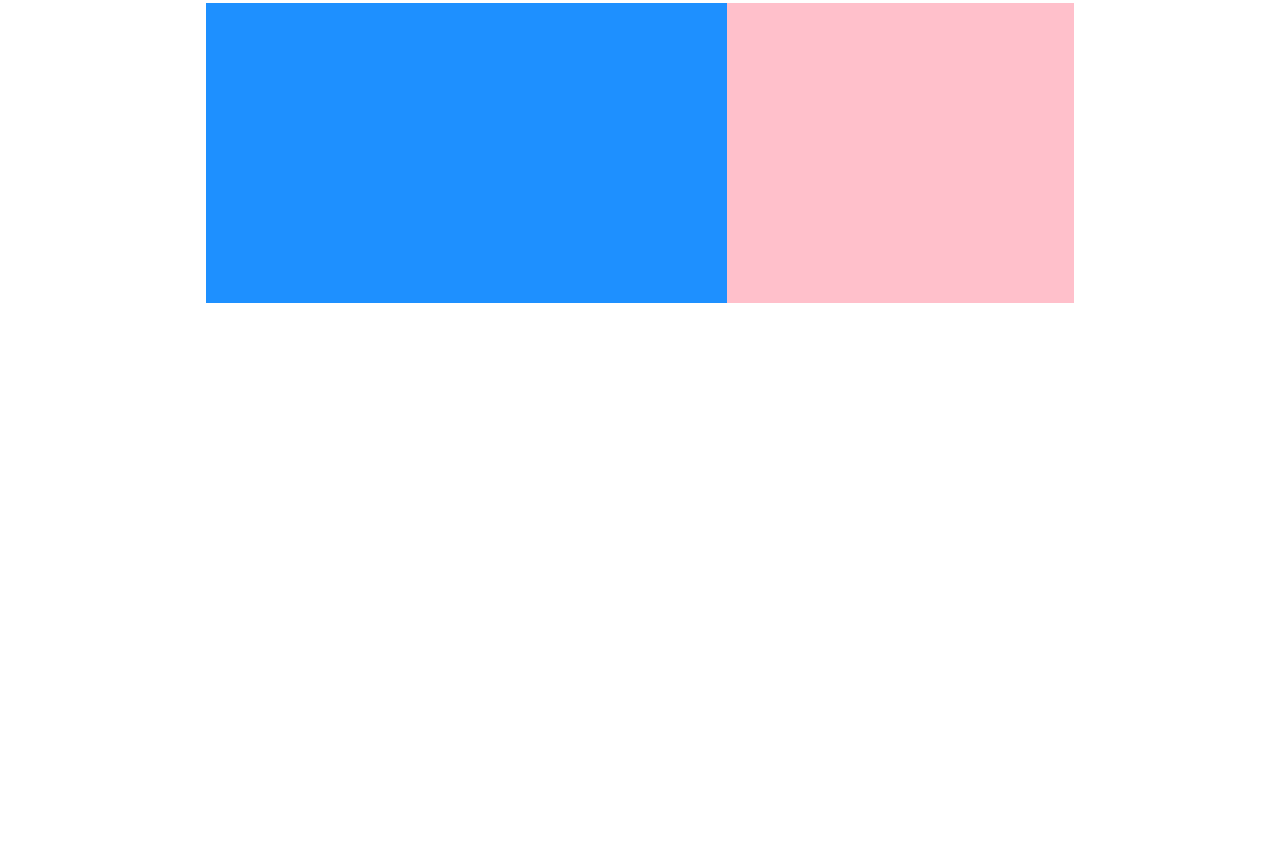
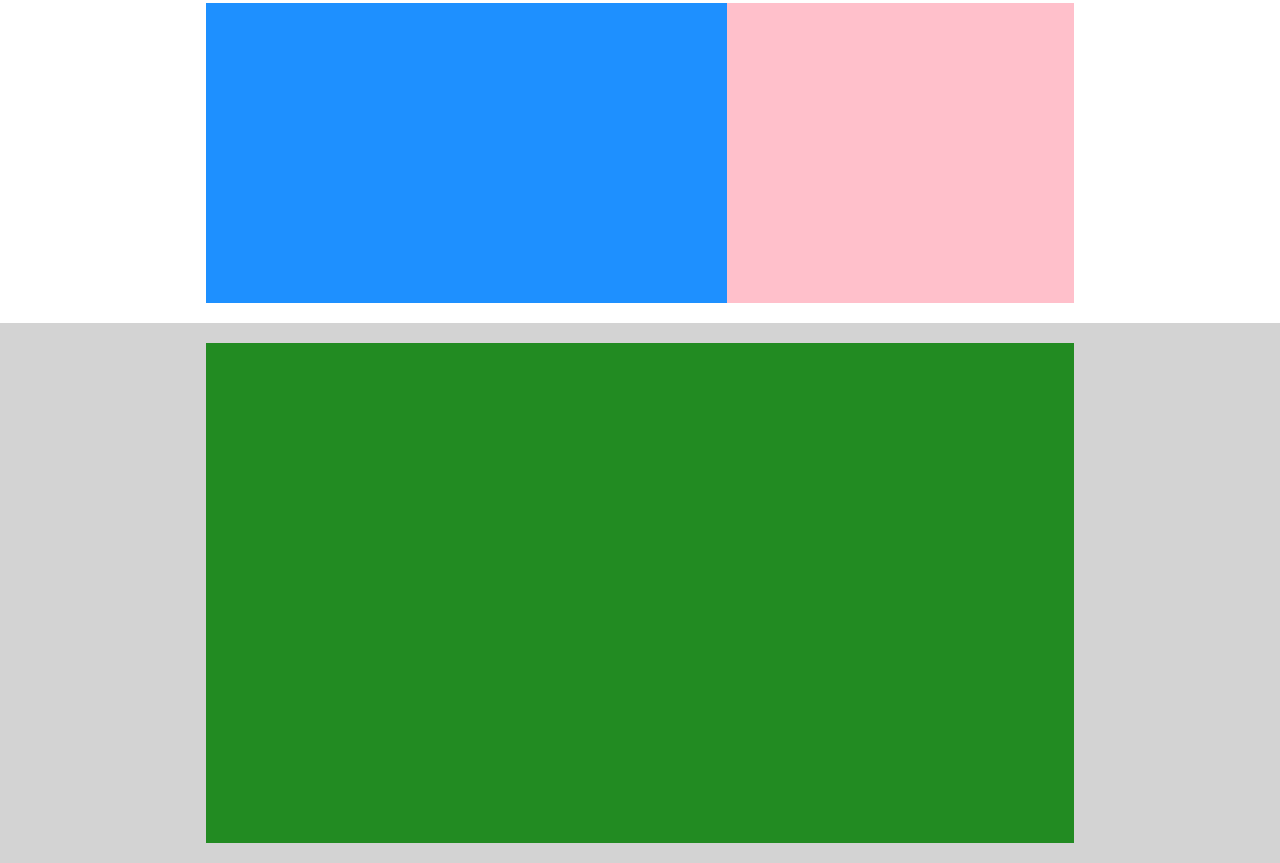
Before and after one commit to sabino-olivieri/htmlcss-struttura-discord, a plain HTML site: page index.html in a window 1280 px wide. Shown: the part 1087-1950 px from the top of the page. Before the commit the page ends 1410 px from the top, so only its background shows below. Drawn offline with Linux system fonts and the light colour scheme.

Commit message:
feat: main completed

```diff
--- a/css/style.css
+++ b/css/style.css
@@ -95,6 +95,12 @@ a{
     height: 300px;
 }
 
+.big-box{
+    height: 500px;
+}
+
+/* /debug */
+
 .large-box{
     background-color: #1E90FF;
     width: 60%;
@@ -104,3 +110,7 @@ a{
     background-color: #FFC0CB;
     width: 40%;
 }
+
+.big-box{
+    background-color: #228B22;
+}
--- a/index.html
+++ b/index.html
@@ -84,6 +84,12 @@
             </div>
         </div>
 
+        <div class="row pd20 bg-grey">
+            <div class="big-box container">
+
+            </div>
+        </div>
+
     </main>
     <!-- /main -->
 
```
